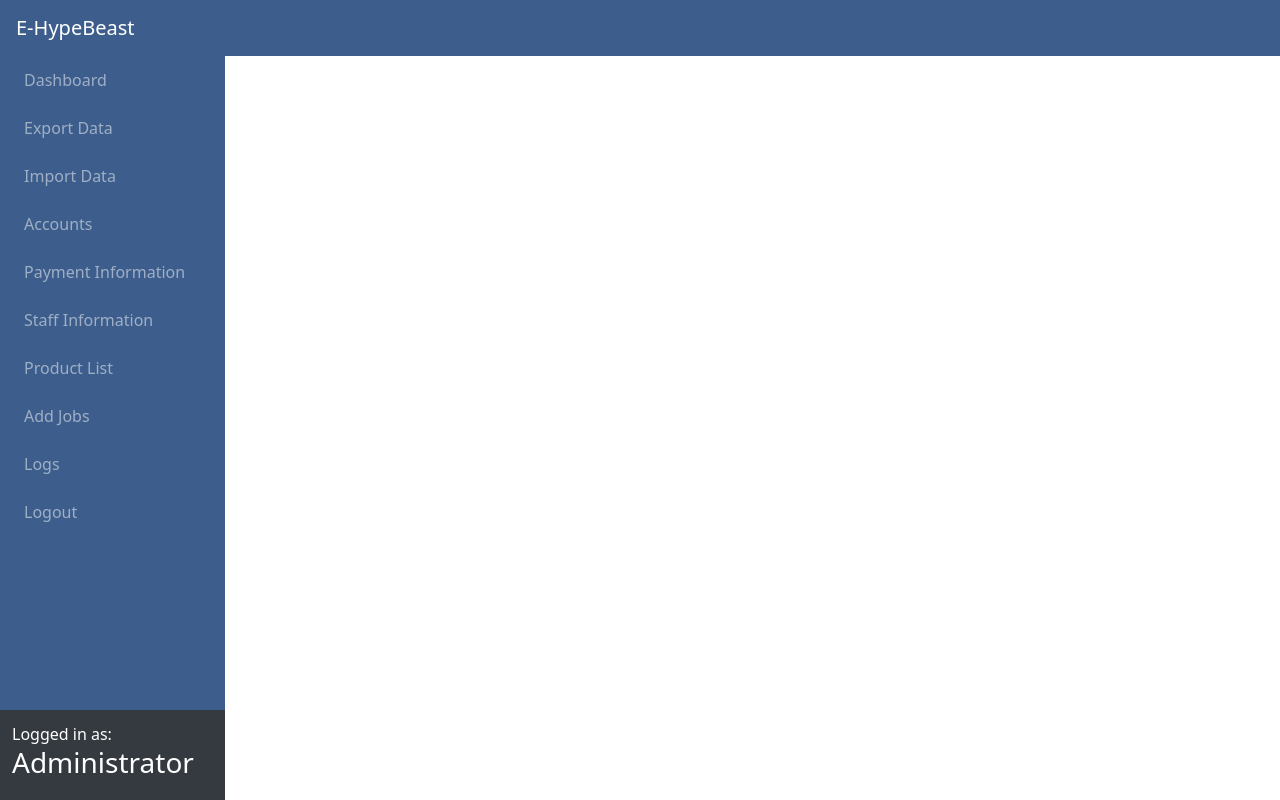
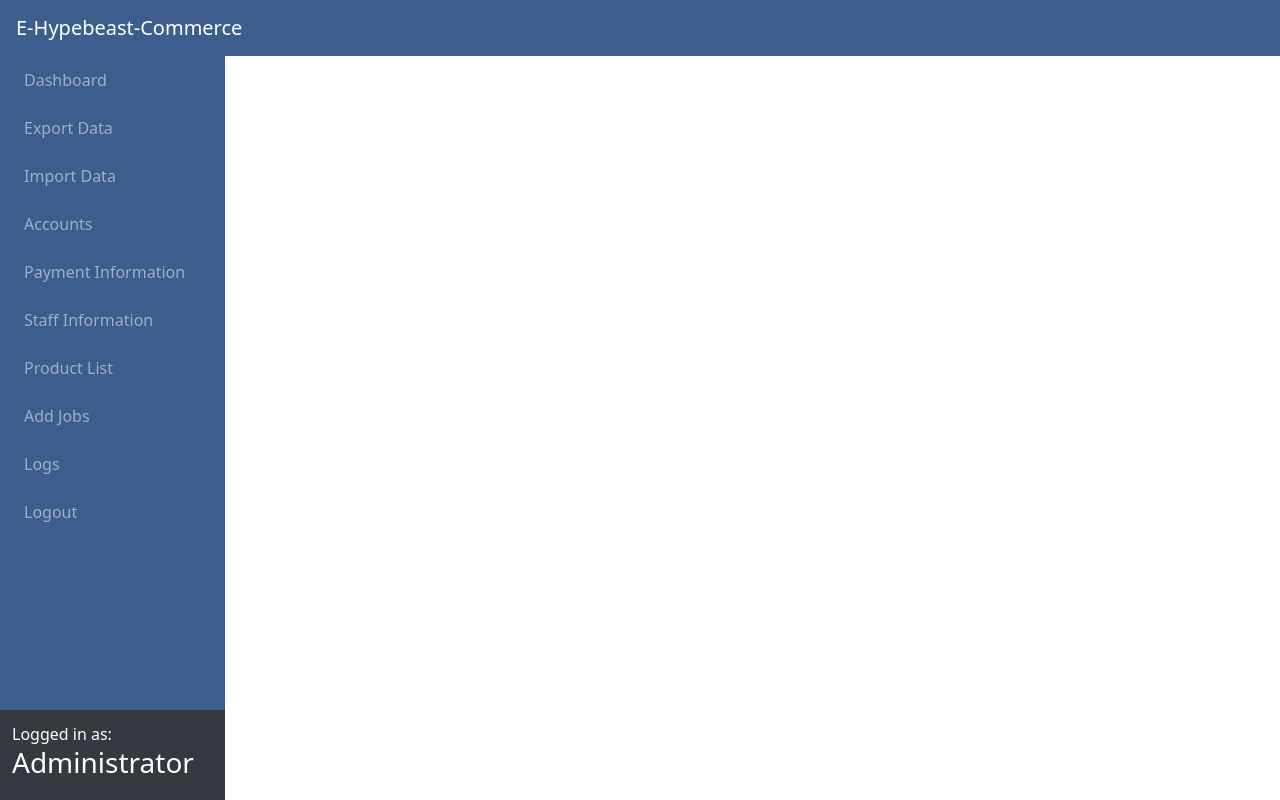
Before and after one commit to miole2001/E-Hypebeast-Commerce, a PHP site: page /adminHeader.php in a window 1280 px wide. Run offline with PHP 8.4, Linux system fonts and the light colour scheme; a user stored in the database is signed in; data comes from the database, SQL or seed files in the repository; data that the repository does not hold is empty.

Commit message:
change base url

```diff
--- a/adminHeader.php
+++ b/adminHeader.php
@@ -12,7 +12,7 @@
 } else {
     die('User not found.');
 }
-$base_url = $_SERVER['REQUEST_SCHEME'] . '://' . $_SERVER['HTTP_HOST'] . '/e-hypebeast/';
+$base_url = $_SERVER['REQUEST_SCHEME'] . '://' . $_SERVER['HTTP_HOST'] . '/E-Hypebeast-Commerce/';
 ?>
 
 <!DOCTYPE html>
@@ -52,7 +52,7 @@
     <nav class="sb-topnav navbar navbar-expand" style="background-color: #3D5E8C">
 
         <!-- Navbar Brand-->
-        <a class="navbar-brand ps-3 text-white" href="<?= $base_url ?>admin/admin.php">E-HypeBeast</a>
+        <a class="navbar-brand ps-3 text-white" href="<?= $base_url ?>admin/admin.php">E-Hypebeast-Commerce</a>
 
         <!-- Sidebar Toggle-->
         <button class="btn btn-link btn-sm order-1 order-lg-0 me-4 me-lg-0 text-white" id="sidebarToggle" href="#!"><i class="fas fa-bars"></i></button>
--- a/products/logs.php
+++ b/products/logs.php
@@ -1,5 +1,5 @@
 <?php include('../connection.php');
-$base_url = $_SERVER['REQUEST_SCHEME'] . '://' . $_SERVER['HTTP_HOST'] . '/e-hypebeast/';
+$base_url = $_SERVER['REQUEST_SCHEME'] . '://' . $_SERVER['HTTP_HOST'] . '/E-Hypebeast-Commerce/';
 
 ?>
 <!DOCTYPE html>
--- a/products/profile.php
+++ b/products/profile.php
@@ -14,7 +14,7 @@
 } else {
 	die('User not found.');
 }
-$base_url = $_SERVER['REQUEST_SCHEME'].'://'.$_SERVER['HTTP_HOST'].'/e-hypebeast/';
+$base_url = $_SERVER['REQUEST_SCHEME'].'://'.$_SERVER['HTTP_HOST'].'/E-Hypebeast-Commerce/';
 
 if (isset($_POST['submit'])) {
 
--- a/sellerHeader.php
+++ b/sellerHeader.php
@@ -14,7 +14,7 @@
 } else {
     die('User not found.');
 }
-$base_url = $_SERVER['REQUEST_SCHEME'] . '://' . $_SERVER['HTTP_HOST'] . '/e-hypebeast/';
+$base_url = $_SERVER['REQUEST_SCHEME'] . '://' . $_SERVER['HTTP_HOST'] . '/E-Hypebeast-Commerce/';
 
 ?>
 
--- a/userHeader.php
+++ b/userHeader.php
@@ -12,7 +12,7 @@
 } else {
 	die('User not found.');
 }
-$base_url = $_SERVER['REQUEST_SCHEME'].'://'.$_SERVER['HTTP_HOST'].'/e-hypebeast/';
+$base_url = $_SERVER['REQUEST_SCHEME'].'://'.$_SERVER['HTTP_HOST'].'/E-Hypebeast-Commerce/';
 ?>
 
 <!DOCTYPE html>
```
